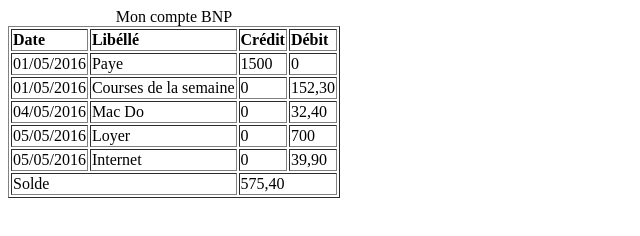
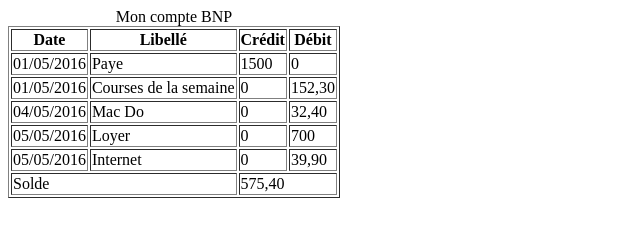
Before and after one commit to Depoule/CoursHTML5, a plain HTML site: page index.html in a window 1280 px wide. Shown: the whole page, without its empty margins (0-640 px from the left). Drawn offline with Linux system fonts and the light colour scheme.

Commit message:
correction exo 5

```diff
--- a/index.html
+++ b/index.html
@@ -9,10 +9,10 @@
       <table border="1">
         <caption>Mon compte BNP</caption>
         <tr>
-          <td><b>Date</b></td>
-          <td><b>Libéllé</b></td>
-          <td><b>Crédit</b></td>
-          <td><b>Débit</b></td>
+          <th>Date</th>
+          <th>Libellé</th>
+          <th>Crédit</th>
+          <th>Débit</th>
         </tr>
         <tr>
           <td>01/05/2016</td>
```
